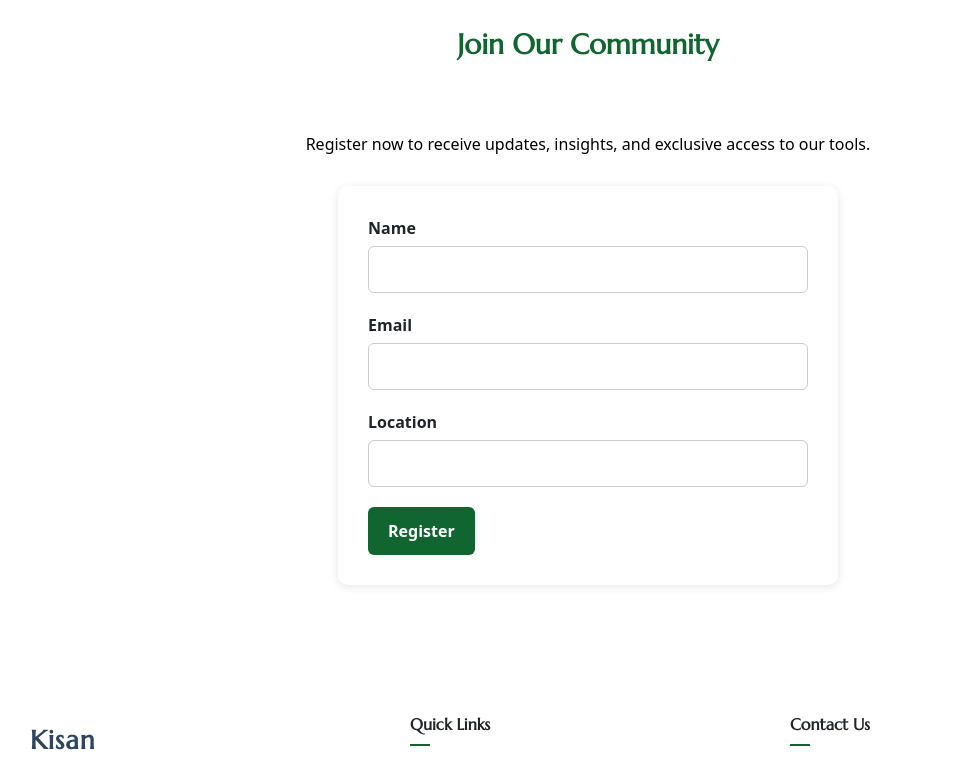
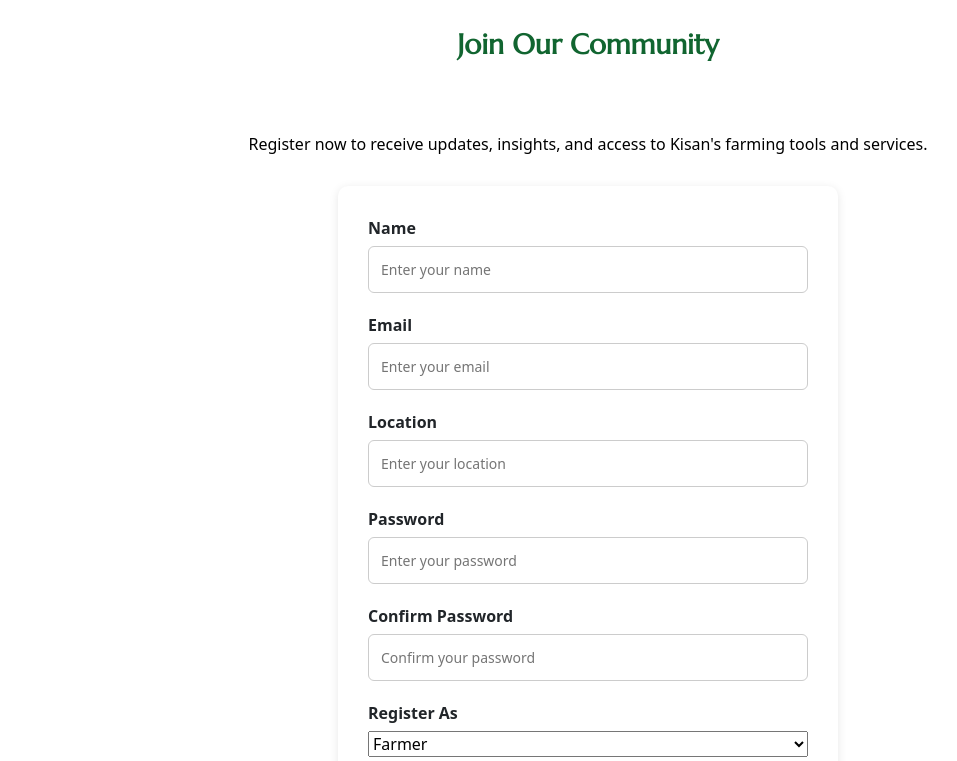
Before and after one commit to Niyati-Saxena/Kisan, a React (Create React App) app in the folder client/kisan-client/: page / in a window 1280 px wide. Shown: the part 2380-3141 px from the top of the page, without its empty margins (52-1009 px from the left). Built offline with nearby package versions, Linux system fonts and the light colour scheme.

Commit message:
feat(frontend): add farmer/vendor registration with password and role

```diff
--- a/client/kisan-client/src/components/Register.js
+++ b/client/kisan-client/src/components/Register.js
@@ -2,53 +2,247 @@
 import { useState } from 'react';
 import axios from 'axios';
 
-
 export default function RegisterSection() {
-  // ✅ Declare form state
   const [formData, setFormData] = useState({
     name: '',
     email: '',
-    location: ''
+    location: '',
+    password: '',
+    confirmPassword: '',
+    role: 'FARMER'
   });
+
+  const [error, setError] = useState('');
+  const [success, setSuccess] = useState('');
 
   const handleChange = (e) => {
     setFormData(prev => ({
       ...prev,
       [e.target.id]: e.target.value
     }));
+
+    // Clear messages when user starts editing again
+    setError('');
+    setSuccess('');
   };
 
   const handleSubmit = async (e) => {
     e.preventDefault();
+
+    setError('');
+    setSuccess('');
+
+    // Frontend password confirmation check
+    if (formData.password !== formData.confirmPassword) {
+      setError('Passwords do not match.');
+      return;
+    }
+
+    // Only send fields expected by the backend
+    const registrationData = {
+      name: formData.name,
+      email: formData.email,
+      location: formData.location,
+      password: formData.password,
+      role: formData.role
+    };
+
     try {
-      await axios.post('http://localhost:8081/api/register', formData);
-      alert('Registered successfully!');
-      setFormData({ name: '', email: '', location: '' }); // ✅ Reset form
+      const response = await axios.post(
+        'http://localhost:8081/api/register',
+        registrationData
+      );
+
+      setSuccess(response.data || 'Registered successfully.');
+
+      // Reset form after successful registration
+      setFormData({
+        name: '',
+        email: '',
+        location: '',
+        password: '',
+        confirmPassword: '',
+        role: 'FARMER'
+      });
+
     } catch (err) {
-      alert('Registration failed. Please try again.');
+      console.error('Registration error:', err);
+
+      if (err.response) {
+        const status = err.response.status;
+        const data = err.response.data;
+
+        if (status === 409) {
+          setError(data.message || 'Email already exists.');
+        } else if (status === 400) {
+          if (data.errors) {
+            const validationMessages = Object.values(data.errors).join(' ');
+            setError(validationMessages);
+          } else {
+            setError(data.message || 'Please check your registration details.');
+          }
+        } else {
+          setError(data.message || 'Registration failed. Please try again.');
+        }
+      } else {
+        setError(
+          'Unable to connect to the server. Please make sure the backend is running.'
+        );
+      }
     }
   };
 
   return (
     <section className="register-section section">
       <div className="container">
-        <h2 className="section-title">Join Our Community</h2>
-        <p className="section-description" style = {{color : 'black'}}>Register now to receive updates, insights, and exclusive access to our tools.</p>
 
-        <form className="form-box" onSubmit={handleSubmit}>
+        <h2 className="section-title">
+          Join Our Community
+        </h2>
+
+        <p
+          className="section-description"
+          style={{ color: 'black' }}
+        >
+          Register now to receive updates, insights, and access to Kisan's
+          farming tools and services.
+        </p>
+
+        <form
+          className="form-box"
+          onSubmit={handleSubmit}
+        >
+
+          {/* Name */}
           <div className="form-group">
-            <label htmlFor="name">Name</label>
-            <input type="text" id="name" value={formData.name} onChange={handleChange} required />
+            <label htmlFor="name">
+              Name
+            </label>
+
+            <input
+              type="text"
+              id="name"
+              value={formData.name}
+              onChange={handleChange}
+              placeholder="Enter your name"
+              required
+              minLength={3}
+              maxLength={50}
+            />
           </div>
+
+          {/* Email */}
           <div className="form-group">
-            <label htmlFor="email">Email</label>
-            <input type="email" id="email" value={formData.email} onChange={handleChange} required />
+            <label htmlFor="email">
+              Email
+            </label>
+
+            <input
+              type="email"
+              id="email"
+              value={formData.email}
+              onChange={handleChange}
+              placeholder="Enter your email"
+              required
+            />
           </div>
+
+          {/* Location */}
           <div className="form-group">
-            <label htmlFor="location">Location</label>
-            <input type="text" id="location" value={formData.location} onChange={handleChange} />
+            <label htmlFor="location">
+              Location
+            </label>
+
+            <input
+              type="text"
+              id="location"
+              value={formData.location}
+              onChange={handleChange}
+              placeholder="Enter your location"
+              required
+            />
           </div>
-          <button type="submit" className="submit-btn">Register</button>
+
+          {/* Password */}
+          <div className="form-group">
+            <label htmlFor="password">
+              Password
+            </label>
+
+            <input
+              type="password"
+              id="password"
+              value={formData.password}
+              onChange={handleChange}
+              placeholder="Enter your password"
+              required
+              minLength={8}
+              maxLength={100}
+            />
+          </div>
+
+          {/* Confirm Password */}
+          <div className="form-group">
+            <label htmlFor="confirmPassword">
+              Confirm Password
+            </label>
+
+            <input
+              type="password"
+              id="confirmPassword"
+              value={formData.confirmPassword}
+              onChange={handleChange}
+              placeholder="Confirm your password"
+              required
+              minLength={8}
+              maxLength={100}
+            />
+          </div>
+
+          {/* Role */}
+          <div className="form-group">
+            <label htmlFor="role">
+              Register As
+            </label>
+
+            <select
+              id="role"
+              value={formData.role}
+              onChange={handleChange}
+              required
+            >
+              <option value="FARMER">
+                Farmer
+              </option>
+
+              <option value="VENDOR">
+                Vendor
+              </option>
+            </select>
+          </div>
+
+          {/* Error message */}
+          {error && (
+            <div className="registration-error">
+              {error}
+            </div>
+          )}
+
+          {/* Success message */}
+          {success && (
+            <div className="registration-success">
+              {success}
+            </div>
+          )}
+
+          {/* Submit */}
+          <button
+            type="submit"
+            className="submit-btn"
+          >
+            Register
+          </button>
+
         </form>
       </div>
     </section>
```
